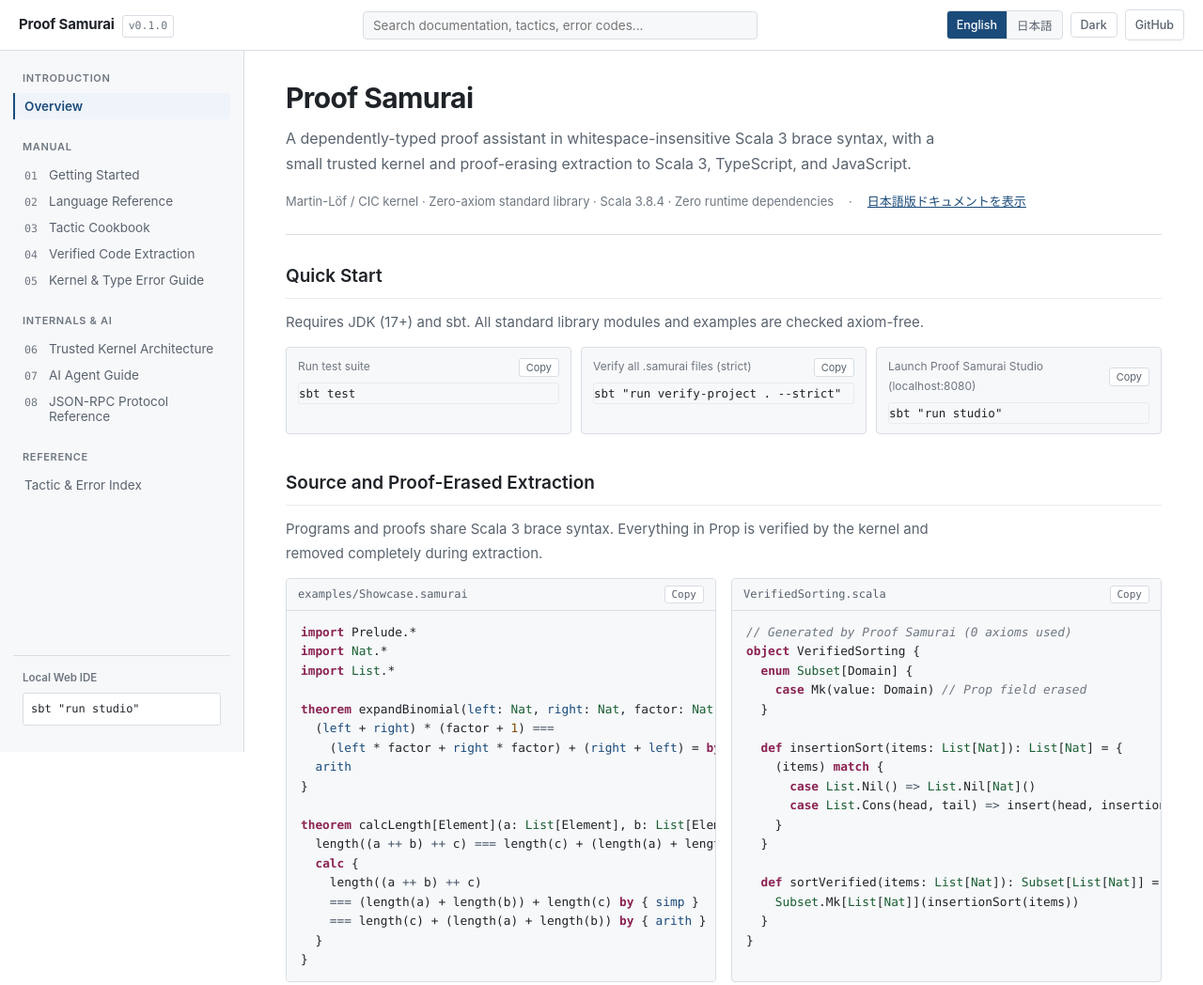
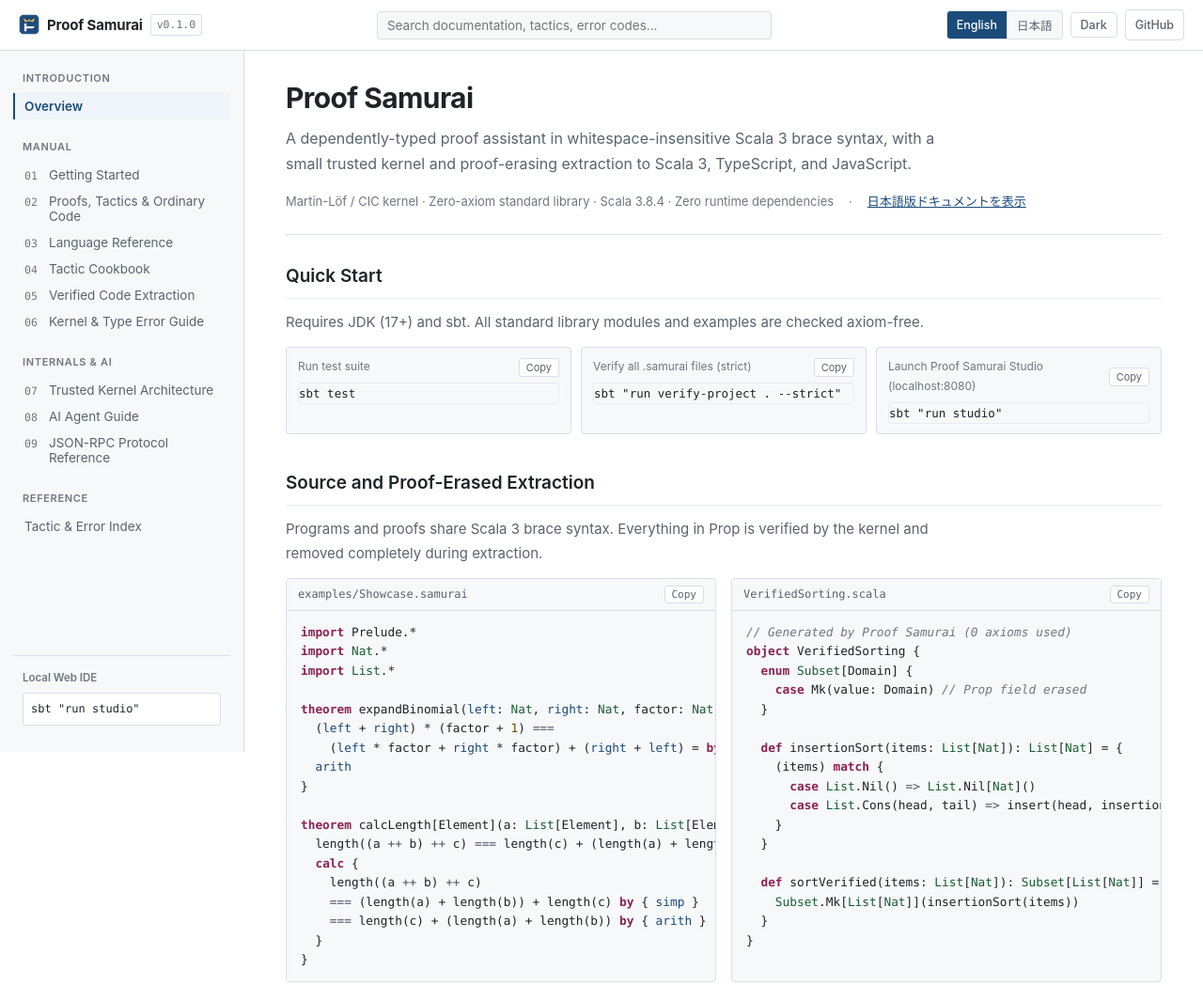
Before and after one commit to kmizu/proof-samurai, a plain HTML site: page docs/index.html in a window 1280 px wide. Shown: the top 1048 px of the page at 94% size. Drawn offline with Linux system fonts and the light colour scheme.

Commit message:
Add programmer-oriented proofs/tactics guide (EN/JA) and SVG favicon/icon

```diff
--- a/docs/assets/site.css
+++ b/docs/assets/site.css
@@ -106,10 +106,16 @@ a:hover {
 
 .brand {
   display: inline-flex;
-  align-items: baseline;
+  align-items: center;
   gap: 8px;
   color: var(--text);
   text-decoration: none !important;
+}
+
+.brand-icon {
+  display: block;
+  flex-shrink: 0;
+  border-radius: 4px;
 }
 
 .brand-name {
--- a/docs/assets/site.js
+++ b/docs/assets/site.js
@@ -1,13 +1,14 @@
 (() => {
   const CHAPTERS = [
     { num: "01", file: "GETTING_STARTED.md", group: "manual", title: { en: "Getting Started", ja: "はじめに" }, desc: { en: "Setup, Proof Samurai Studio, first definitions, proofs, and extraction.", ja: "環境構築、Studio の起動、最初の定義・証明・コード抽出。" } },
-    { num: "02", file: "LANGUAGE.md", group: "manual", title: { en: "Language Reference", ja: "言語リファレンス" }, desc: { en: "Scala 3 brace syntax, enum, case class, operators, calc, and tactics.", ja: "Scala 3 ブレース構文、enum、case class、演算子、calc、タクティク一覧。" } },
-    { num: "03", file: "TACTICS_COOKBOOK.md", group: "manual", title: { en: "Tactic Cookbook", ja: "タクティク・クックブック" }, desc: { en: "Tactic recipes organized by goal shape, rewriting, cases, and induction.", ja: "ゴールの形から引くタクティク集、書き換え、ケース分割、帰納法。" } },
-    { num: "04", file: "EXTRACTION.md", group: "manual", title: { en: "Verified Code Extraction", ja: "検証済みコード抽出" }, desc: { en: "Prop erasure rules, Scala 3 / TypeScript / JavaScript output, and --strict gates.", ja: "Prop 消去規則、Scala 3 / TypeScript / JavaScript 出力、--strict 検証ゲート。" } },
-    { num: "05", file: "TROUBLESHOOTING.md", group: "manual", title: { en: "Kernel & Type Error Guide", ja: "カーネル・型エラー解決ガイド" }, desc: { en: "Causes and fixes for K005, K006, K020, K025, K026, T010, and T015.", ja: "K005 / K006 / K020 / K025 / K026 / T010 / T015 の原因と修正例。" } },
-    { num: "06", file: "KERNEL.md", group: "internals", title: { en: "Trusted Kernel Architecture", ja: "信頼カーネルのアーキテクチャ" }, desc: { en: "Universe stratification, strict positivity, termination, and subsingleton elimination.", ja: "宇宙階層、厳密正性、停止性検査、subsingleton 除去、公理追跡。" } },
-    { num: "07", file: "AI_AGENT_GUIDE.md", group: "internals", title: { en: "AI Agent Guide", ja: "AI エージェント連携ガイド" }, desc: { en: "Using the NDJSON server for LLM proof synthesis, MCTS, and CLI verification.", ja: "NDJSON サーバによる LLM 証明合成、木探索、CLI 自動検証ワークフロー。" } },
-    { num: "08", file: "AI_PROTOCOL.md", group: "internals", title: { en: "JSON-RPC Protocol Reference", ja: "JSON-RPC プロトコル仕様" }, desc: { en: "Method reference for proveGoal, step, batchStep, inspectHoles, and extract.", ja: "proveGoal / step / batchStep / inspectHoles / extract の仕様一覧。" } }
+    { num: "02", file: "PROOFS_FOR_PROGRAMMERS.md", group: "manual", title: { en: "Proofs, Tactics & Ordinary Code", ja: "証明・タクティクと通常コードの関係" }, desc: { en: "Side-by-side function vs. tactic proofs, tactic-to-code map, and how proofs connect to runnable programs.", ja: "通常の関数とタクティクの見比べ、タクティク構文対応表、本番コードへの具体的な効き方。" } },
+    { num: "03", file: "LANGUAGE.md", group: "manual", title: { en: "Language Reference", ja: "言語リファレンス" }, desc: { en: "Scala 3 brace syntax, enum, case class, mutual, termination_by, partial def, calc, and tactics.", ja: "Scala 3 ブレース構文、enum、case class、mutual、termination_by、partial def、calc、タクティク一覧。" } },
+    { num: "04", file: "TACTICS_COOKBOOK.md", group: "manual", title: { en: "Tactic Cookbook", ja: "タクティク・クックブック" }, desc: { en: "Tactic recipes organized by goal shape, programming equivalents, rewriting, cases, and induction.", ja: "ゴールの形・通常コード対応から引くタクティク集、書き換え、ケース分割、帰納法。" } },
+    { num: "05", file: "EXTRACTION.md", group: "manual", title: { en: "Verified Code Extraction", ja: "検証済みコード抽出" }, desc: { en: "Prop erasure rules, Scala 3 / TypeScript / JavaScript output, and --strict / --total gates.", ja: "Prop 消去規則、Scala 3 / TypeScript / JavaScript 出力、--strict / --total 検証ゲート。" } },
+    { num: "06", file: "TROUBLESHOOTING.md", group: "manual", title: { en: "Kernel & Type Error Guide", ja: "カーネル・型エラー解決ガイド" }, desc: { en: "Causes and fixes for K005, K006, K020, K025, K026, K030, K031, T010, and T015.", ja: "K005 / K006 / K020 / K025 / K026 / K030 / K031 / T010 / T015 の原因と修正例。" } },
+    { num: "07", file: "KERNEL.md", group: "internals", title: { en: "Trusted Kernel Architecture", ja: "信頼カーネルのアーキテクチャ" }, desc: { en: "Universe stratification, strict positivity, termination, and subsingleton elimination.", ja: "宇宙階層、厳密正性、停止性検査、subsingleton 除去、公理追跡。" } },
+    { num: "08", file: "AI_AGENT_GUIDE.md", group: "internals", title: { en: "AI Agent Guide", ja: "AI エージェント連携ガイド" }, desc: { en: "Using the NDJSON server for LLM proof synthesis, MCTS, and CLI verification.", ja: "NDJSON サーバによる LLM 証明合成、木探索、CLI 自動検証ワークフロー。" } },
+    { num: "09", file: "AI_PROTOCOL.md", group: "internals", title: { en: "JSON-RPC Protocol Reference", ja: "JSON-RPC プロトコル仕様" }, desc: { en: "Method reference for proveGoal, step, batchStep, inspectHoles, and extract.", ja: "proveGoal / step / batchStep / inspectHoles / extract の仕様一覧。" } }
   ];
 
   const STDLIB_MODULES = [
--- a/docs/index.html
+++ b/docs/index.html
@@ -5,6 +5,7 @@
   <meta name="viewport" content="width=device-width, initial-scale=1.0" />
   <title>Proof Samurai — Documentation</title>
   <meta name="description" content="Proof Samurai documentation: dependently-typed proof assistant in Scala 3 brace syntax with a small trusted kernel and verified code extraction to Scala 3, TypeScript, and JavaScript." />
+  <link rel="icon" type="image/svg+xml" href="favicon.svg" />
   <link rel="stylesheet" href="assets/site.css" />
 </head>
 <body>
@@ -13,6 +14,7 @@
       <div class="header-left">
         <button id="mobile-menu-btn" class="icon-btn mobile-only" aria-label="Toggle navigation" aria-expanded="false">Menu</button>
         <a class="brand" href="#en/home" id="brand-link">
+          <img class="brand-icon" src="favicon.svg" alt="" width="22" height="22" />
           <span class="brand-name">Proof Samurai</span>
           <span class="brand-version">v0.1.0</span>
         </a>
--- a/src/main/resources/studio/styles.css
+++ b/src/main/resources/studio/styles.css
@@ -86,8 +86,14 @@ body {
 
 .brand {
   display: flex;
-  align-items: baseline;
+  align-items: center;
   gap: 8px;
+}
+
+.brand-icon {
+  display: block;
+  flex-shrink: 0;
+  border-radius: 4px;
 }
 
 .brand-title {
```
Also changed, not shown: src/main/resources/studio/index.html (+2 -0 lines), docs/favicon.svg (added), src/main/resources/studio/favicon.svg (added), 11 other files.
